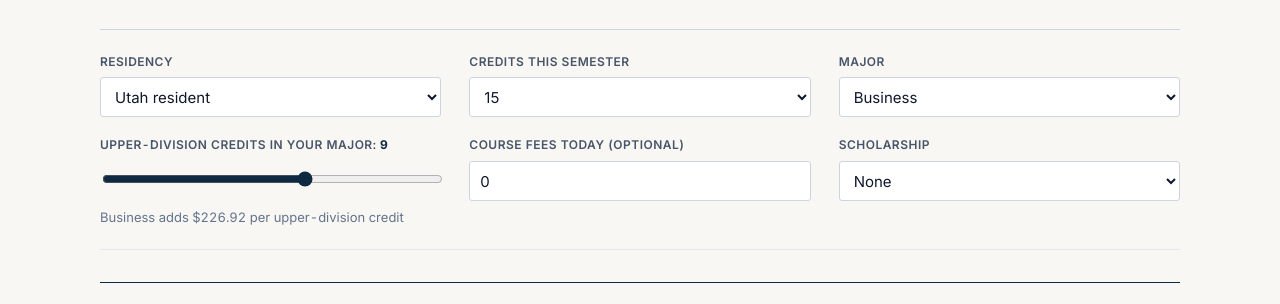
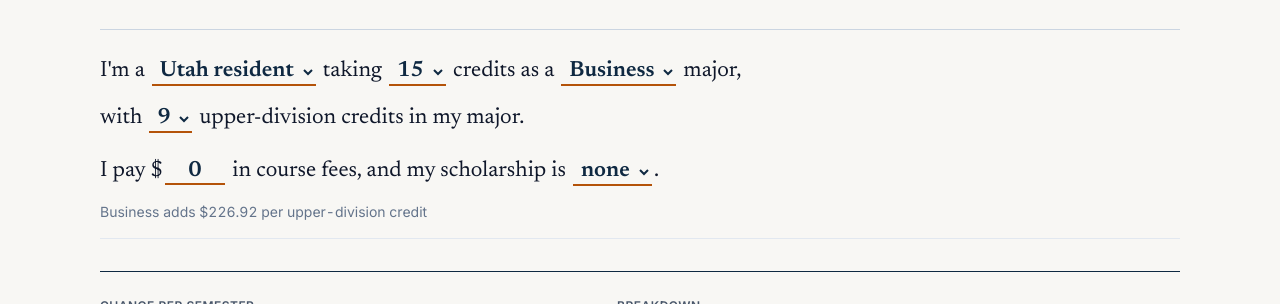
Before and after one commit to logclong/USU-Tuition, a plain HTML site: page index.html in a window 1280 px wide. Both pictures are taken after a click on the tab "Your bill". Shown: the part 417-721 px from the top of the page. Drawn offline with Linux system fonts and the light colour scheme.

Commit message:
Your bill: fill-in-the-sentence inputs with the existing breakdown
- Inputs read as two sentences; dropdowns size to their selected text
- Same calculator math and breakdown as before

Co-Authored-By: Claude Opus 5.5 <noreply@anthropic.com>

```diff
--- a/index.html
+++ b/index.html
@@ -267,6 +267,18 @@
     .table-wrap table:not(.wrap) td[data-label]:not(:first-child)::before { display: inline; float: left; margin: 2px 12px 0 0; text-align: left; }
     table.fc td:nth-child(2) { width: auto; }
   }
+  /* ---------- Your bill: fill-in sentence ---------- */
+  .sentence-form { border-top: 1px solid var(--rule2); border-bottom: 1px solid var(--rule); padding: 18px 0 14px; margin-bottom: 8px; }
+  .sentence { font: 400 22px/2.15 var(--serif); color: var(--ink); max-width: 52ch; margin: 0 0 6px; }
+  .sentence select, .sentence input { display: inline; width: auto; height: auto; padding: 0 4px 1px; margin: 0 2px; border: 0; border-bottom: 2px solid var(--amber);
+    border-radius: 0; background: transparent; font: 600 22px var(--serif); color: var(--navy); cursor: pointer; }
+  .sentence input { width: 4.5ch; text-align: center; cursor: text; -moz-appearance: textfield; }
+  .sentence input::-webkit-outer-spin-button, .sentence input::-webkit-inner-spin-button { -webkit-appearance: none; margin: 0; }
+  .sentence select:focus, .sentence input:focus { outline: 2px solid var(--amber); outline-offset: 2px; }
+  .sentence select:disabled { opacity: .45; cursor: default; }
+  .sentence select { max-width: 100%; }
+  .sentence-form .note { margin-top: 4px; }
+  @media (max-width: 760px) { .sentence, .sentence select, .sentence input { font-size: 19px; } .sentence { line-height: 2.1; } }
   .callout { border-left: 3px solid var(--navy); background: var(--parch); padding: 16px 20px; margin: 32px 0; font-size: 16px; line-height: 1.65; }
   .callout > strong:first-child { font-family: var(--serif); font-size: 18px; color: var(--navy); }
   .warn { border-left: 3px solid var(--amber); background: var(--parch); padding: 14px 18px; margin-top: 24px; font-size: 15px; }
@@ -427,27 +439,15 @@
   <h2>Your bill</h2>
   <p class="lede">Enter your situation to see what you'd pay under the proposal, and what your school's extra charge pays for today. For Logan undergraduates.</p>
 
-  <div class="card panel">
-    <div class="controls">
-      <div><label for="iRes">Residency</label>
-        <select id="iRes"><option value="res">Utah resident</option><option value="non">Nonresident</option></select></div>
-      <div><label for="iCr">Credits this semester</label><select id="iCr"></select></div>
-      <div><label for="iMaj">Major</label>
-        <select id="iMaj"></select></div>
-      <div><label for="iDt">Upper-division credits in your major: <strong id="iDtV">9</strong></label>
-        <input id="iDt" type="range" min="0" max="18" step="1" value="9">
-        <div class="note" id="iDtNote"></div></div>
-      <div><label for="iCf">Course fees today (optional)</label>
-        <input id="iCf" type="number" min="0" step="1" value="0"></div>
-      <div><label for="iSch">Scholarship</label>
-        <select id="iSch">
-          <option value="none">None</option>
-          <option value="fixed">Fixed amount (Deans, Merit, college or donor)</option>
-          <option value="full">Full tuition (Presidential, Ambassador)</option>
-          <option value="promise">Utah State Promise</option>
-        </select>
-        <div id="iSchAmtWrap"><label for="iSchAmt">Amount per semester</label><input id="iSchAmt" type="number" min="0" step="50" value="0"></div></div>
-    </div>
+  <div class="sentence-form">
+    <p class="sentence">I'm a <select id="iRes" aria-label="Residency"><option value="res">Utah resident</option><option value="non">nonresident</option></select>
+      taking <select id="iCr" aria-label="Credits this semester"></select> credits as a <select id="iMaj" aria-label="Major"></select> major,
+      with <select id="iDt" aria-label="Upper-division credits in your major"></select> upper-division credits in my major.<span id="iDtV" hidden></span></p>
+    <p class="sentence">I pay $<input id="iCf" type="number" min="0" step="1" value="0" aria-label="Course fees today"> in course fees, and my scholarship is
+      <select id="iSch" aria-label="Scholarship"><option value="none">none</option><option value="fixed">a fixed amount</option><option value="full">full tuition</option><option value="promise">the Utah State Promise</option></select><span id="iSchAmtWrap">
+      of $<input id="iSchAmt" type="number" min="0" step="50" value="0" aria-label="Scholarship amount per semester"> a semester</span>.</p>
+    <p class="note" id="iDtNote"></p>
+  </div>
   </div>
 
   <div class="result">
@@ -869,7 +869,8 @@ addEventListener("scroll", () => document.body.classList.toggle("scrolled", scro
 })();
 
 /* ============ YOUR MONEY ============ */
-$("iMaj").innerHTML = MAJORS.map(m => `<option value="${m.id}">${m.name}</option>`).join("");
+$("iMaj").innerHTML = MAJORS.map(m => `<option value="${m.id}">${m.name.replace(/ \(.*\)$/, "").replace(/^Other /, "")}</option>`).join("");
+$("iDt").innerHTML = Array.from({ length: 19 }, (_, i) => `<option value="${i}"${i === 9 ? " selected" : ""}>${i}</option>`).join("");
 function fillCredits(sel, res, cur) {
   const opts = [12, 13, 14, 15, 16, 17, 18];
   sel.innerHTML = opts.map(c => `<option ${c === cur ? "selected" : ""}>${c}</option>`).join("");
@@ -926,9 +927,24 @@ function calcMoney() {
     <div class="table-wrap"><table><tbody>${u.items.map(([k, v]) => `<tr><td>${k}</td><td>${u.pct ? v + "%" : money(v)}</td></tr>`).join("")}</tbody></table></div>` :
     `<p class="note">${colName} adds no extra charge to its courses today, so its programs are paid from general tuition and state funds.</p>`;
 }
+// Size each fill-in dropdown to the option it shows, so the sentence reads naturally
+const sizer = document.createElement("span");
+sizer.style.cssText = "position:absolute;visibility:hidden;white-space:pre;font:600 22px var(--serif)";
+document.body.appendChild(sizer);
+function sizeSentence() {
+  document.querySelectorAll(".sentence select").forEach(s => {
+    sizer.style.fontSize = getComputedStyle(s).fontSize;
+    sizer.textContent = s.options[s.selectedIndex] ? s.options[s.selectedIndex].text : "";
+    s.style.width = (sizer.offsetWidth + 30) + "px";
+  });
+}
+document.querySelectorAll(".sentence select").forEach(s => s.addEventListener("input", sizeSentence));
+addEventListener("resize", sizeSentence);
+if (document.fonts) document.fonts.ready.then(sizeSentence);
 $("iRes").addEventListener("change", () => { fillCredits($("iCr"), $("iRes").value, +$("iCr").value); calcMoney(); });
 ["iCr", "iMaj", "iDt", "iCf", "iSch", "iSchAmt"].forEach(id => $(id).addEventListener("input", calcMoney));
 calcMoney();
+sizeSentence();
 
 /* ============ BY MAJOR ============ */
 function drawMajors() {
```
